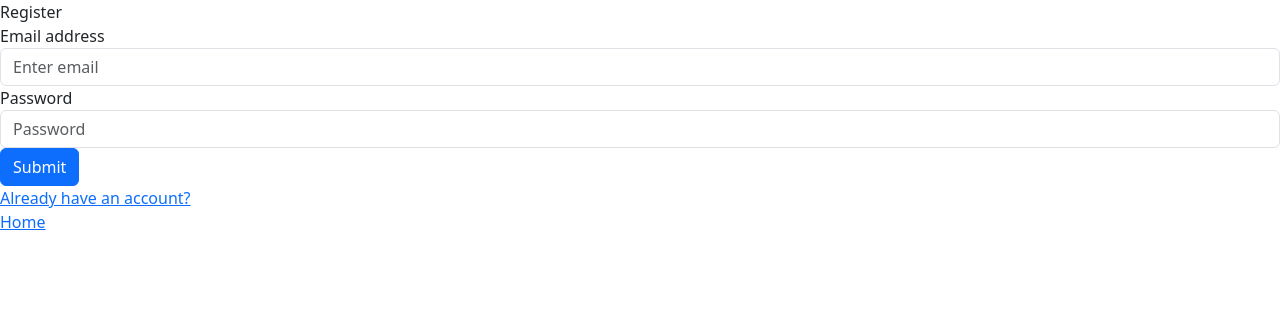
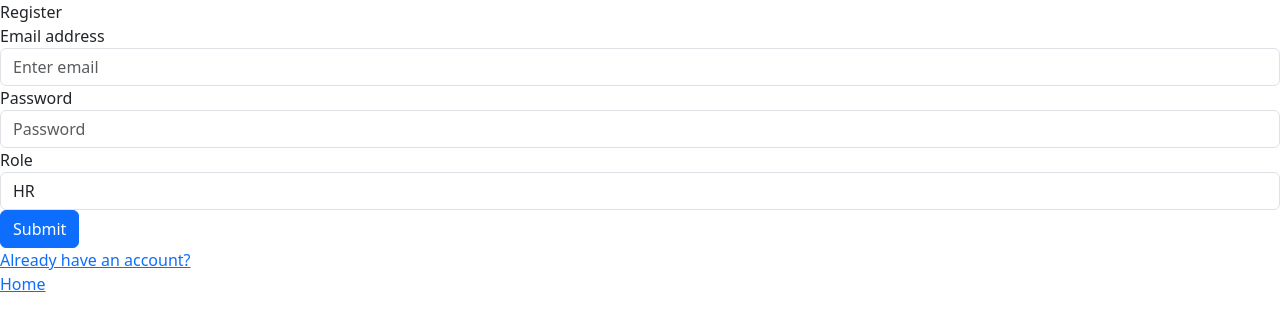
Before and after one commit to HaidarFico/dexa-tech-test-fe, a React (Vite) app: page /register in a window 1280 px wide. Shown: the top 328 px of the page. Built offline with nearby package versions, Linux system fonts and the light colour scheme.

Commit message:
feat: add protected routes

```diff
--- a/package.json
+++ b/package.json
@@ -16,7 +16,8 @@
     "react": "^18.3.1",
     "react-bootstrap": "^2.10.7",
     "react-dom": "^18.3.1",
-    "react-router": "^7.1.3"
+    "react-router": "^7.1.3",
+    "react-router-dom": "^7.1.3"
   },
   "devDependencies": {
     "@eslint/js": "^9.17.0",
--- a/src/main.tsx
+++ b/src/main.tsx
@@ -12,6 +12,7 @@ import EmployeeDataAdministration from './pages/EmployeeDataAdministration/Emplo
 import TurnInRollCall from './pages/TurnInRollCall/TurnInRollCall.tsx';
 import EditEmployeeData from './pages/EditEmployeeData/EditEmployeeData.tsx';
 import ViewRollCallPhoto from './pages/ViewRollCallPhoto/ViewRollCallPhoto.tsx';
+import { ProtectedRoute } from './routes/ProtectedRoute.tsx';
 
 const router = createBrowserRouter([
   {
@@ -21,7 +22,10 @@ const router = createBrowserRouter([
   },
   {
     path: '/dashboard',
-    element: <Dashboard />,
+    element:
+    <ProtectedRoute>
+      <Dashboard />
+    </ProtectedRoute>,
   },
   {
     path: '/login',
@@ -32,28 +36,36 @@ const router = createBrowserRouter([
     element: <Register />,
   },
   {
-    path: '/dashboard',
-    element: <Dashboard />,
-  },
-  {
     path: '/all-roll-call',
-    element: <ViewAllRollCalls />,
+    element:
+    <ProtectedRoute>
+      <ViewAllRollCalls />
+    </ProtectedRoute>,
   },
   {
     path: '/all-roll-call/:photoId',
-    element: <ViewRollCallPhoto />,
+    element:
+    <ProtectedRoute>
+      <ViewRollCallPhoto />
+    </ProtectedRoute>,
   },
   {
     path: '/employee-data',
-    element: <EmployeeDataAdministration />,
+    element: <ProtectedRoute>
+      <EmployeeDataAdministration />
+    </ProtectedRoute>,
   },
   {
     path: '/employee-data/:userId',
-    element: <EditEmployeeData />,
+    element: <ProtectedRoute>
+      <EditEmployeeData />
+    </ProtectedRoute>,
   },
   {
     path: '/roll-call',
-    element: <TurnInRollCall/>,
+    element: <ProtectedRoute>
+      <TurnInRollCall />
+    </ProtectedRoute>,
   },
 ]);
 
--- a/src/pages/Login/LoginForm.tsx
+++ b/src/pages/Login/LoginForm.tsx
@@ -22,7 +22,7 @@ function LoginForm() {
         const tokenDecoded: any = jwtDecode(token);
         axios.defaults.headers.common['Authorization'] = `Bearer ${token}`;
         localStorage.setItem('user-id', tokenDecoded.userId);
-        localStorage.setItem('user-roles', 'temp');
+        localStorage.setItem('user-roles', tokenDecoded.roles);
         return navigate('/dashboard');
     }
 
--- a/src/pages/Register/RegisterForm.tsx
+++ b/src/pages/Register/RegisterForm.tsx
@@ -6,12 +6,15 @@ function RegisterForm() {
     const navigate = useNavigate();
     const [emailAddress, setEmailAddress] = useState("");
     const [password, setPassword] = useState("");
+    const [role, setRole] = useState("hr");
 
     const handleSubmit = async (e: SyntheticEvent<HTMLFormElement>) => {
         e.preventDefault();
+        console.log(role)
         const response = await axios.post('http://localhost:3000/auth/register', {
             email_address: emailAddress,
             password: password,
+            user_role: role,
         });
         console.log(response)
         if (response.status !== 201) {
@@ -31,6 +34,18 @@ function RegisterForm() {
                     <label>Password</label>
                     <input type="password" value={password} onChange={(e) => setPassword(e.target.value)} className="form-control" id="password" placeholder="Password" />
                 </div>
+                <div className="form-group">
+                    <label htmlFor="role">Role</label>
+                    <select
+                        className="form-control"
+                        id="role"
+                        name="role"
+                        onChange={(e) => setRole(e.target.value)}
+                    >
+                        <option value="hr">HR</option>
+                        <option value="user">Employee</option>
+                    </select>
+                </div>
                 <button type="submit" className="btn btn-primary">Submit</button>
             </form>
         </>
--- /dev/null
+++ b/src/routes/ProtectedRoute.tsx
@@ -0,0 +1,9 @@
+import { Navigate } from "react-router";
+export const ProtectedRoute = ({ children }) => {
+    const user = localStorage.getItem('user-id')
+    if (!user) {
+        // return navigate('/login');
+        return <Navigate to={'/login'} />;
+    }
+    return children;
+};
```
Also changed, not shown: 1 other file (tests, documents, lock files or other folders).
